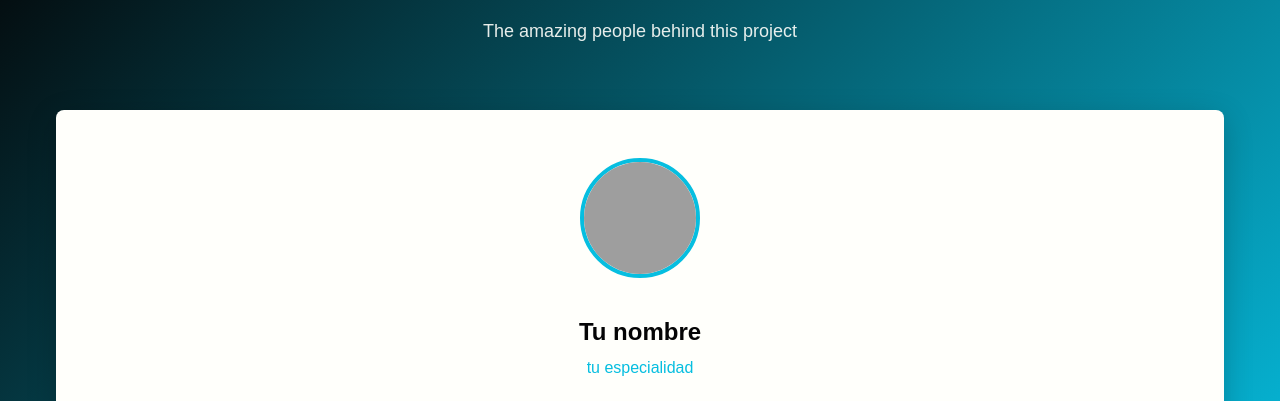
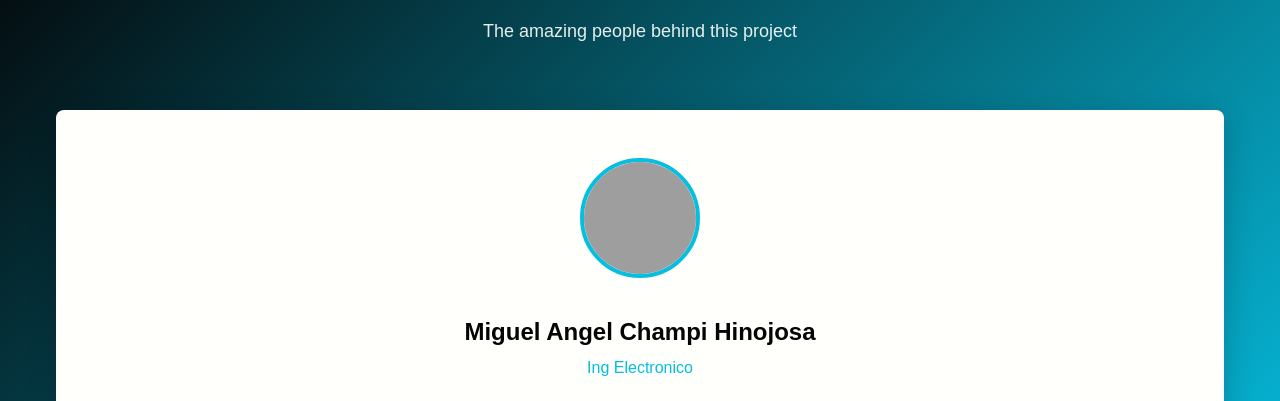
Before and after one commit to MiguelChampi/hackathon-0-miguelchampi, a plain HTML site: page index.html in a window 1280 px wide. Shown: the part 1403-1804 px from the top of the page. Drawn offline with Linux system fonts and the light colour scheme; grey boxes are pictures that could not be loaded.

Commit message:
Agrego mis datos personales al HTML

```diff
--- a/index.html
+++ b/index.html
@@ -143,9 +143,9 @@
                 </div>
                 <div class="team-card__content">
                   <!-- Aquí tu nombre completo -->
-                  <h3 class="team-card__name">Tu nombre</h3>
+                  <h3 class="team-card__name">Miguel Angel Champi Hinojosa</h3>
                   <!-- Aquí tu especialidad o rol (ej: Frontend Developer, Backend Developer, etc.) -->
-                  <p class="team-card__role">tu especialidad</p>
+                  <p class="team-card__role">Ing Electronico</p>
                   <div class="team-card__social">
                     <!-- Aquí tu link de GitHub (reemplaza el # con tu URL) -->
                     <a
```
